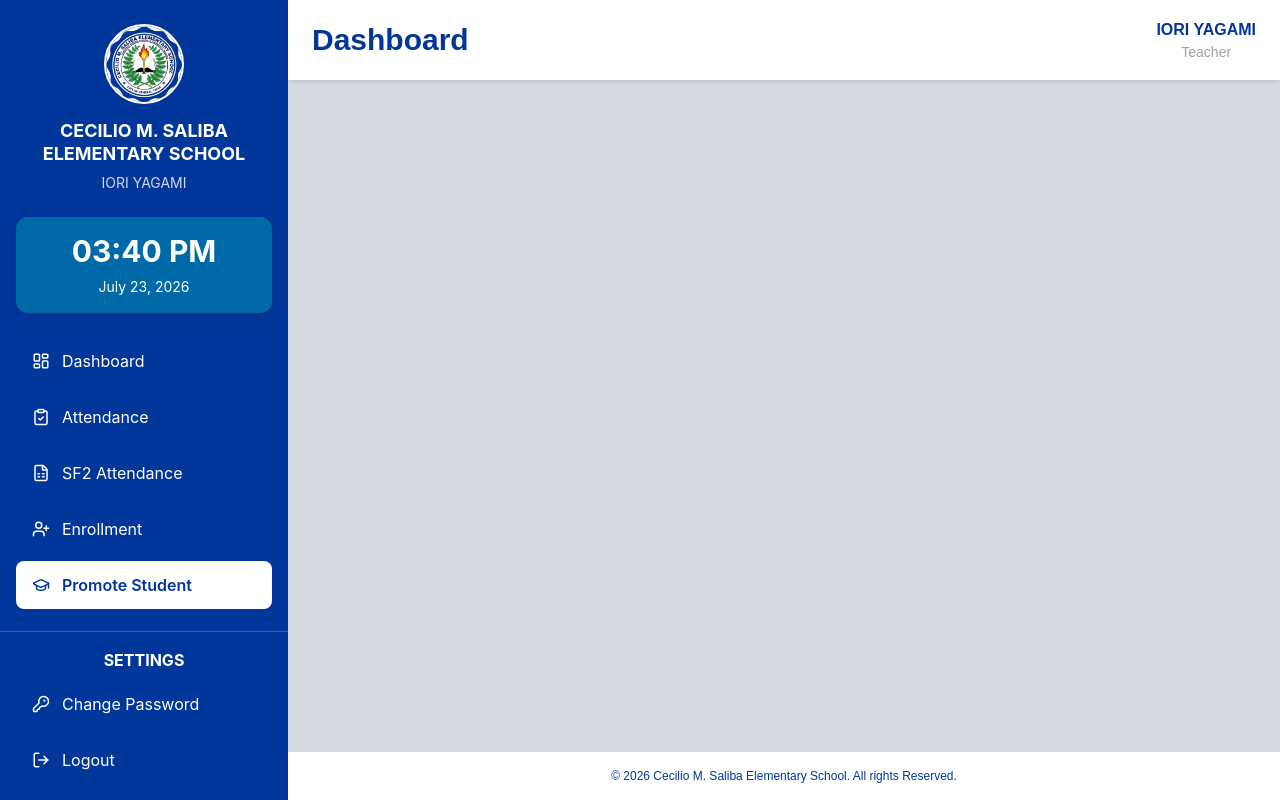
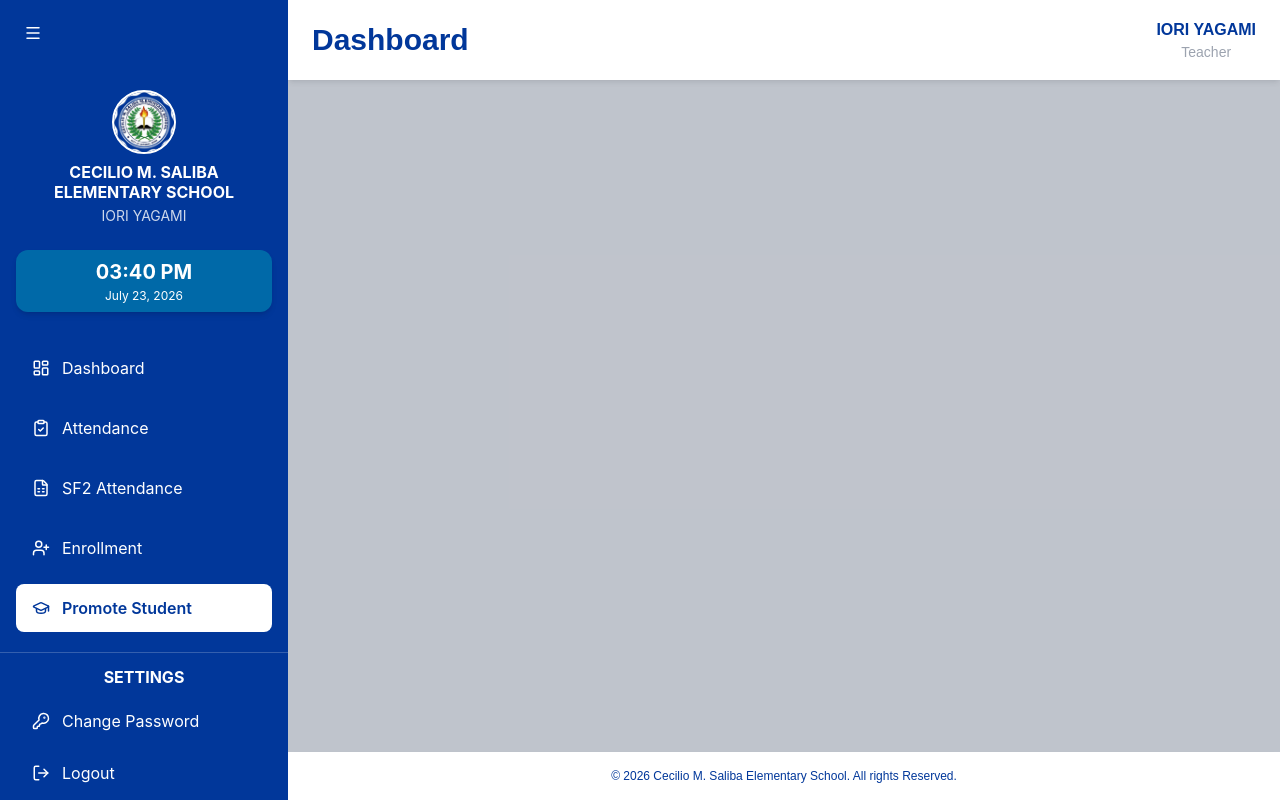
Before and after one commit to edutrack17-cloud/Edutrack, a React app in the folder frontend/: page /promote-student in a window 1280 px wide. Built offline with nearby package versions, Linux system fonts and the light colour scheme; the HTML template or start-up script is replaced by a standard one.

Commit message:
sidebar responsive and mobile responsive

```diff
--- a/frontend/src/components/layout/MainLayout.jsx
+++ b/frontend/src/components/layout/MainLayout.jsx
@@ -6,15 +6,42 @@ import Sidebar from "./Sidebar";
 import Footer from "./Footer";
 
 function MainLayout() {
+
+  const [isSidebarCollapsed, setIsSidebarCollapsed] = useState(false);
+
+  const [isMobileSidebarOpen, setIsMobileSidebarOpen] = useState(false);
+
+  function toggleSidebarCollapse() {
+    setIsSidebarCollapsed(!isSidebarCollapsed);
+  }
+
+  function openMobileSidebar() {
+    setIsMobileSidebarOpen(true);
+  }
+
+  function closeMobileSidebar() {
+    setIsMobileSidebarOpen(false);
+  }
+
+
+  const contentMarginClass = isSidebarCollapsed ? "md:ml-20" : "md:ml-72";
+
   return (
-    <div className="flex min-h-screen">
-      <Sidebar />
+    <div className="min-h-screen bg-gray/40">
+      <Sidebar
+        isCollapsed={isSidebarCollapsed}
+        onToggleCollapse={toggleSidebarCollapse}
+        isMobileOpen={isMobileSidebarOpen}
+        onCloseMobile={closeMobileSidebar}
+      />
 
-      <div className="flex flex-col flex-1">
+      <div className={`flex flex-col min-h-screen ${contentMarginClass} transition-all duration-300`}>
         <Header
           title="Dashboard"
           fullname="IORI YAGAMI"
-          role="Teacher"/>
+          role="Teacher"
+          onMenuClick={openMobileSidebar}
+        />
 
         <main className="flex-1 p-6 bg-gray/40">
           <Outlet />
@@ -25,5 +52,4 @@ function MainLayout() {
   );
 }
 
-
 export default MainLayout;
--- a/frontend/src/components/layout/Sidebar.jsx
+++ b/frontend/src/components/layout/Sidebar.jsx
@@ -6,15 +6,17 @@ import {
   FileSpreadsheet,
   UserPlus,
   GraduationCap,
-  CreditCard,
   KeyRound,
   LogOut,
+  Menu,
+  X,
 } from "lucide-react";
 import schoolLogo from "../../assets/images/logo.jpg";
 
 const ICON_SIZE = 18;
 
-function Sidebar() {
+
+function Sidebar({ isCollapsed, onToggleCollapse, isMobileOpen, onCloseMobile }) {
   const teacher = "IORI YAGAMI";
 
   const now = new Date();
@@ -39,9 +41,15 @@ function Sidebar() {
   ];
 
   function getLinkClasses({ isActive }) {
-    return isActive
-      ? "flex items-center gap-3 px-4 py-3 rounded-lg bg-white text-primary font-semibold"
-      : "flex items-center gap-3 px-4 py-3 rounded-lg hover:bg-white/10 transition-colors";
+    let baseClasses = "flex items-center gap-3 rounded-lg px-4 py-3 transition-colors";
+    if (isCollapsed) {
+      baseClasses = "flex items-center justify-center gap-3 rounded-lg px-4 py-2 transition-colors";
+    }
+
+    if (isActive) {
+      return `${baseClasses} bg-white text-primary font-semibold`;
+    }
+    return `${baseClasses} hover:bg-white/10`;
   }
 
   function handleLogout() {
@@ -50,77 +58,100 @@ function Sidebar() {
     console.log("Logout");
   }
 
+
+  const widthClass = isCollapsed ? "w-20" : "w-72";
+  const mobileTranslateClass = isMobileOpen ? "translate-x-0" : "-translate-x-full";
+  const logoSizeClass = isCollapsed ? "w-10 h-10" : "w-16 h-16";
+
+
+  const sidebarClasses = `flex flex-col fixed gap-5 top-0 left-0 z-30 h-screen ${widthClass} bg-primary text-white transition-all duration-300 ${mobileTranslateClass} md:translate-x-0`;
+
   return (
-    <aside className="flex flex-col w-72 h-screen bg-primary text-white">
+    <>
+      {isMobileOpen && (
+        <div
+          onClick={onCloseMobile}
+          className="fixed inset-0 z-20 bg-black/40 md:hidden"
+        ></div>
+      )}
 
-      <div className="flex flex-col items-center px-6 py-6 gap-4">
+      <aside className={sidebarClasses}>
 
+        <div className="flex items-center justify-between px-4 py-4">
+
+          <button
+            onClick={onToggleCollapse}
+            className="hidden items-center justify-center rounded-lg p-2 text-white hover:bg-white/10 md:flex"
+          >
+            <Menu size={ICON_SIZE} />
+          </button>
+
+          <button
+            onClick={onCloseMobile}
+            className="ml-auto flex items-center justify-center rounded-lg p-2 text-white hover:bg-white/10 md:hidden"
+          >
+            <X size={ICON_SIZE} />
+          </button>
+        </div>
+
+
+        <div className="flex flex-col items-center gap-2 px-6 py-1">
           <img
             src={schoolLogo}
             alt="School Logo"
-          className="w-20 h-20 rounded-full object-cover border-2 border-white"
+            className={`${logoSizeClass} rounded-full border-2 border-white object-cover transition-all duration-300`}
           />
 
+
+          {!isCollapsed && (
             <div className="text-center">
-          <h1 className="font-bold text-lg leading-tight">
-            CECILIO M. SALIBA
-          </h1>
-
-          <h1 className="font-bold text-lg leading-tight">
-            ELEMENTARY SCHOOL
-          </h1>
-
-          <p className="mt-2 text-sm text-white/80">
-            {teacher}
-          </p>
+              <h1 className="text-base font-bold leading-tight">CECILIO M. SALIBA</h1>
+              <h1 className="text-base font-bold leading-tight">ELEMENTARY SCHOOL</h1>
+              <p className="mt-1 text-sm text-white/80">{teacher}</p>
             </div>
+          )}
         </div>
 
 
+        {!isCollapsed && (
           <div className="px-4">
-        <div className="bg-sky-700 rounded-xl shadow-md p-4 text-center">
-          <h2 className="text-3xl font-bold">
-            {time}
-          </h2>
-          <p className="mt-2 text-sm">
-            {date}
-          </p>
+            <div className="rounded-xl bg-sky-700 p-2 text-center shadow-md">
+              <h2 className="text-xl font-bold">{time}</h2>
+              <p className="mt-0.5 text-xs">{date}</p>
             </div>
           </div>
+        )}
 
-      <nav className="flex-1 mt-6 px-4 space-y-2">
+        <nav className="mt-3 flex-1 flex flex-col  gap-3  px-4 ">
           {navigationItems.map((item) => {
             const Icon = item.icon;
             return (
-            <NavLink
-              key={item.name}
-              to={item.path}
-              className={getLinkClasses}>
+              <NavLink key={item.name} to={item.path} className={getLinkClasses}>
                 <Icon size={ICON_SIZE} />
-              <span>{item.name}</span>
+                {!isCollapsed && <span>{item.name}</span>}
               </NavLink>
             );
           })}
         </nav>
 
-      <div className="px-4 py-4 border-t border-white/20 space-y-2">
-      <h1 className=" text-center font-bold ">SETTINGS</h1>
-        <NavLink
-          to="/change-password"
-          className={getLinkClasses}>
+        <div className="flex flex-col gap-2 border-t border-white/20 px-4 py-3">
+          {!isCollapsed && <h1 className="text-center font-bold">SETTINGS</h1>}
+
+          <NavLink to="/change-password" className={getLinkClasses}>
             <KeyRound size={ICON_SIZE} />
-          <span>Change Password</span>
+            {!isCollapsed && <span>Change Password</span>}
           </NavLink>
 
           <button
             onClick={handleLogout}
-         className="flex items-center gap-3 w-full px-4 py-3 rounded-lg hover:bg-white/10 transition-colors">
+            className="flex w-full items-center gap-3 rounded-lg px-4 py-2 hover:bg-white/10 transition-colors"
+          >
             <LogOut size={ICON_SIZE} />
-         <span>Logout</span>
+            {!isCollapsed && <span>Logout</span>}
           </button>
         </div>
-
       </aside>
+    </>
   );
 }
 
--- a/frontend/src/components/layout/header.jsx
+++ b/frontend/src/components/layout/header.jsx
@@ -1,11 +1,23 @@
 import React from "react";
+import { Menu } from "lucide-react";
 
-function Header({ title , fullname , role }) {
+function Header({ title, fullname, role, onMenuClick }) {
   return (
-   <header className="flex items-center justify-between h-20 px-6 bg-white shadow-md">
-      <h1 className="text-3xl font-bold font-primary text-primary">
-        {title}
-      </h1>
+    <header className="flex items-center justify-between h-20 px-6 bg-white shadow-md">
+      {/* The Menu button and the title live in the SAME flex row, so they
+          sit on one horizontal line together. */}
+      <div className="flex items-center gap-3">
+        <button
+          onClick={onMenuClick}
+          className="flex items-center justify-center rounded-lg p-2 text-primary hover:bg-primary/10 md:hidden"
+        >
+          <Menu size={24} />
+        </button>
+
+        <h1 className="text-3xl font-bold font-primary text-primary">
+          {title}
+        </h1>
+      </div>
 
       {/* Use user.fullname user.role using destructuring {fullname} {role} for the dynamic data */}
       <div className="text-center">
```
Lines whose indentation alone changed are shown as unchanged.
